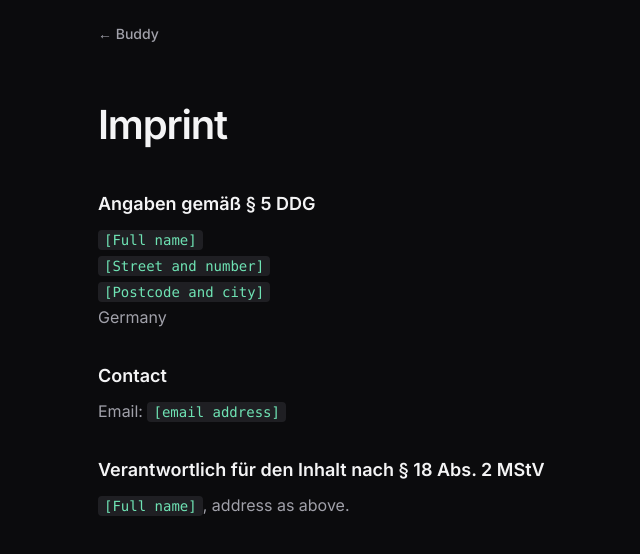
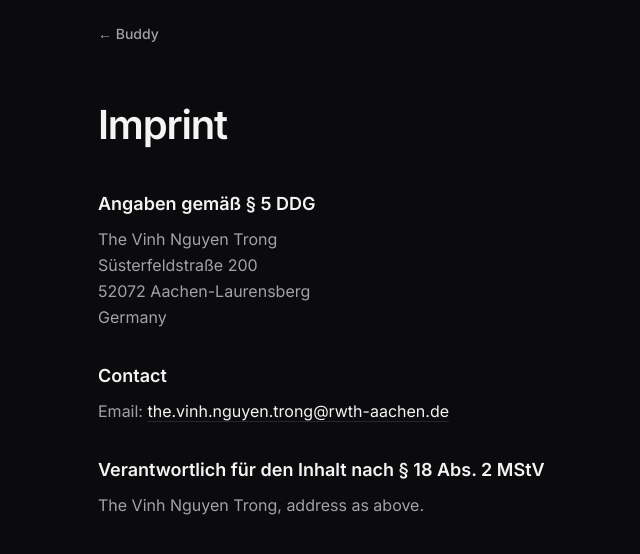
Before and after one commit to thenguyentrong/buddy-site, a Next.js app: page /imprint in a window 1280 px wide. Shown: the top 554 px of the page, without its empty margins (206-846 px from the left). Built offline with nearby package versions, Linux system fonts and the light colour scheme.

Commit message:
Imprint and privacy with real contact details

```diff
--- a/app/_components/legal.tsx
+++ b/app/_components/legal.tsx
@@ -19,8 +19,3 @@ export function Legal({ title, updated, children }: { title: string; updated?: s
     </>
   );
 }
-
-/** Details only Vinh can fill in; shown plainly so they can't be missed before going live. */
-export function Missing({ children }: { children: React.ReactNode }) {
-  return <span className="rounded bg-raised px-1.5 py-0.5 font-mono text-sm text-mint">[{children}]</span>;
-}
--- a/app/imprint/page.tsx
+++ b/app/imprint/page.tsx
@@ -1,5 +1,5 @@
 import type { Metadata } from "next";
-import { Legal, Missing } from "../_components/legal";
+import { Legal } from "../_components/legal";
 
 export const metadata: Metadata = { title: "Imprint · Buddy" };
 
@@ -9,11 +9,11 @@ export default function Imprint() {
       <section>
         <h2>Angaben gemäß § 5 DDG</h2>
         <p>
-          <Missing>Full name</Missing>
+          The Vinh Nguyen Trong
           <br />
-          <Missing>Street and number</Missing>
+          Süsterfeldstraße 200
           <br />
-          <Missing>Postcode and city</Missing>
+          52072 Aachen-Laurensberg
           <br />
           Germany
         </p>
@@ -21,14 +21,12 @@ export default function Imprint() {
       <section>
         <h2>Contact</h2>
         <p>
-          Email: <Missing>email address</Missing>
+          Email: <a href="mailto:the.vinh.nguyen.trong@rwth-aachen.de">the.vinh.nguyen.trong@rwth-aachen.de</a>
         </p>
       </section>
       <section>
         <h2>Verantwortlich für den Inhalt nach § 18 Abs. 2 MStV</h2>
-        <p>
-          <Missing>Full name</Missing>, address as above.
-        </p>
+        <p>The Vinh Nguyen Trong, address as above.</p>
       </section>
     </Legal>
   );
--- a/app/privacy/page.tsx
+++ b/app/privacy/page.tsx
@@ -14,8 +14,8 @@ export default function Privacy() {
       <section>
         <h2>Who is responsible</h2>
         <p>
-          The person in the <Link href="/imprint">imprint</Link>. Write to the email address there for anything about
-          your data.
+          The Vinh Nguyen Trong (address in the <Link href="/imprint">imprint</Link>). For anything about your data,
+          write to <a href="mailto:the.vinh.nguyen.trong@rwth-aachen.de">the.vinh.nguyen.trong@rwth-aachen.de</a>.
         </p>
       </section>
       <section>
```
Also changed, not shown: 1 other file (tests, documents, lock files or other folders).
